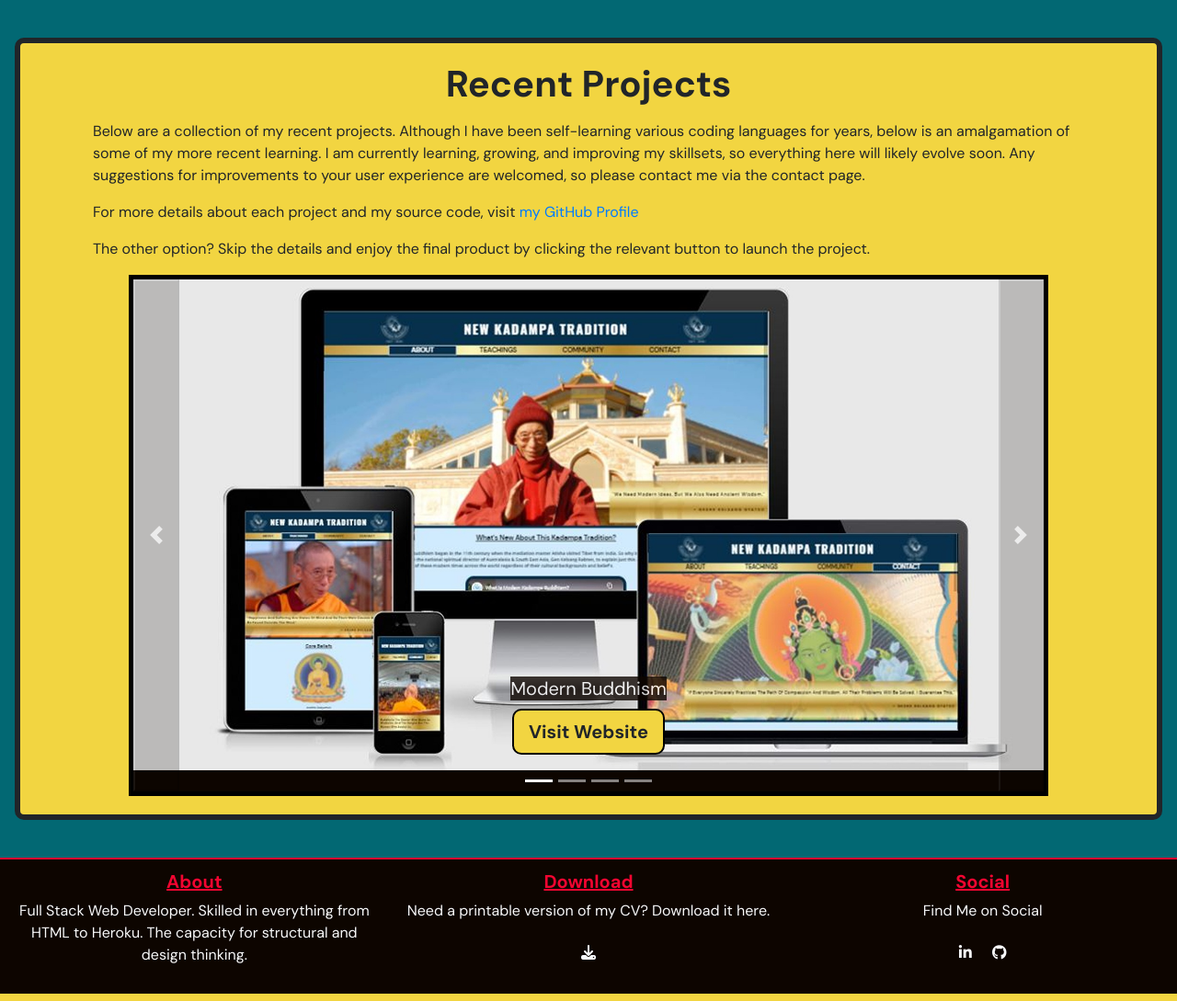
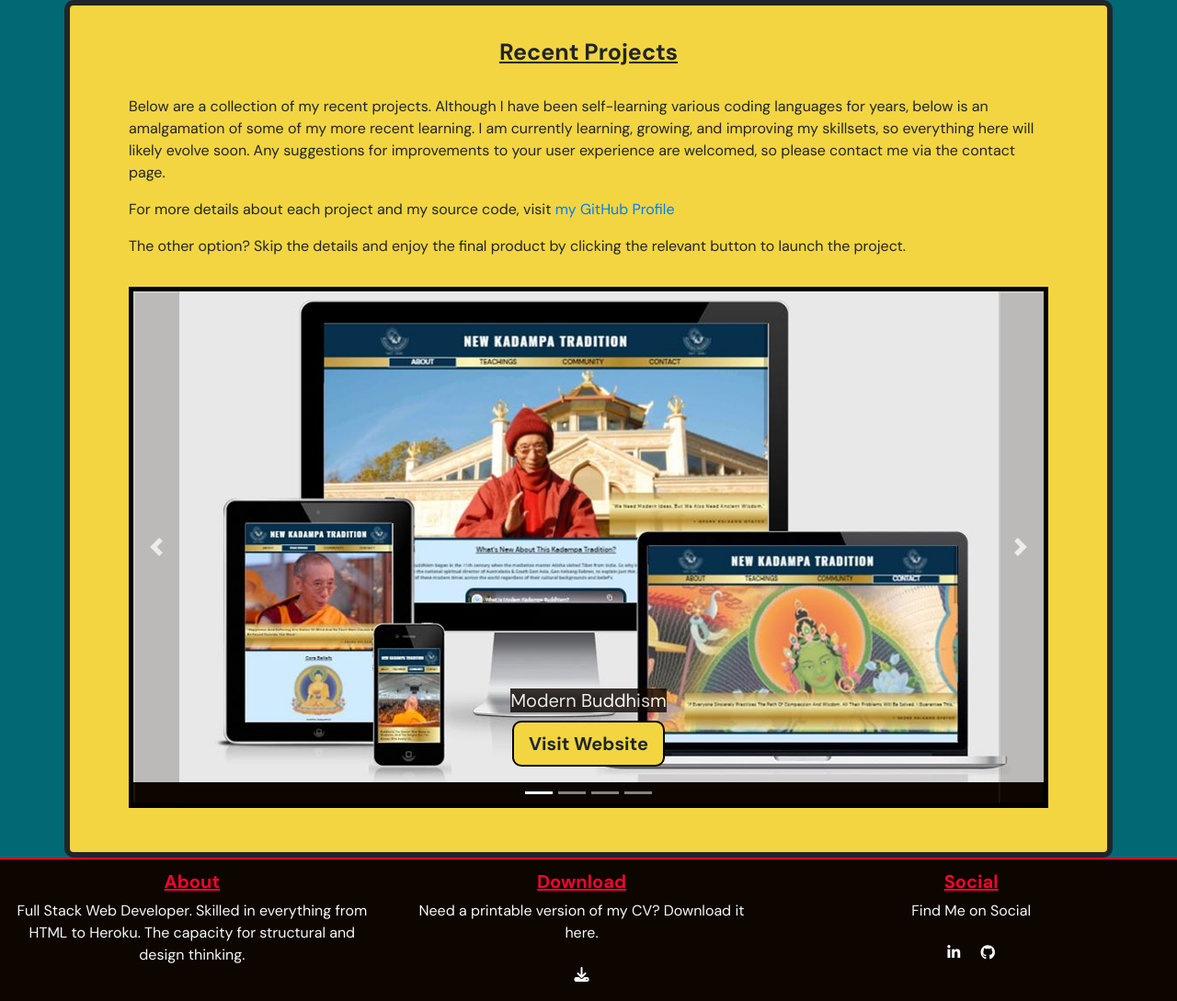
Before and after one commit to dnlbowers/Portfolio-site, a Django app: page /portfolio/ in a window 1280 px wide. Shown: the part 144-1233 px from the top of the page at 92% size. Run offline with Django 3.2, Linux system fonts and the light colour scheme; data comes from the database, SQL or seed files in the repository; some libraries are stand-ins or nearby versions.

Commit message:
minor style tweaks and fix footer overspill issue

```diff
--- a/portfolio/templates/portfolio/portfolio.html
+++ b/portfolio/templates/portfolio/portfolio.html
@@ -4,10 +4,9 @@
 {% block content %}
 <main>
     <div class="main-bg">
-        <div class="p-3">
-            <div class="container-fluid mx-auto content-index">
-                <div class="container">
-                    <h1 class="font-weight-bolder text-center">Recent Projects</h1>
+        <div>
+            <div class="container pb-5 pl-md-5 pr-md-5 mx-auto content-index">
+                <h1 class="font-weight-bolder text-center p-3">Recent Projects</h1>
                 <p class="m-3">
                     Below are a collection of my recent projects.
                     Although I have been self-learning various coding languages for years,
@@ -22,17 +21,11 @@
                         my GitHub Profile
                     <a/>
                 </p>
-                    <p class="m-3">
+                <p class="m-3 pb-3">
                     The other option? Skip the details and enjoy the final product by clicking the relevant button to launch the project.
                 </p>
-                </div>
-                {% comment %} <div class="container mb-2 pt-2 pb-2 main-bg"> {% endcomment %}
+
                 {% include 'portfolio/includes/components/portfolio-carousel.html' %}
-                {% comment %} </div> {% endcomment %}
-                {% comment %} <div class="container-fluid mx-auto content-index"> {% endcomment %}
-
-
-                {% comment %} </div> {% endcomment %}
             </div>
         </div>
     </div>
--- a/static/css/base.css
+++ b/static/css/base.css
@@ -74,7 +74,7 @@
     background-color: #F2D541;
     border: 6px solid;
     border-radius: 10px;
-    margin: 2%;
+    /* margin: 2%; */
     height: auto;
     padding: 20px;
 }
--- a/templates/includes/components/footer.html
+++ b/templates/includes/components/footer.html
@@ -1,5 +1,5 @@
 <footer class="container-fuild bg-black border-top-red mt-auto">
-    <div id="footer-details" class="row">
+    <div id="footer-details" class="row mr-0">
         <div class="col-sm-4 text-center">
             <h5 class="uppercase footer-heading text-red">About</h5>
             <p class="inline-block text-light">
```
Also changed, not shown: home/templates/home/index.html (+7 -4 lines). Lines whose indentation alone changed are shown as unchanged.
